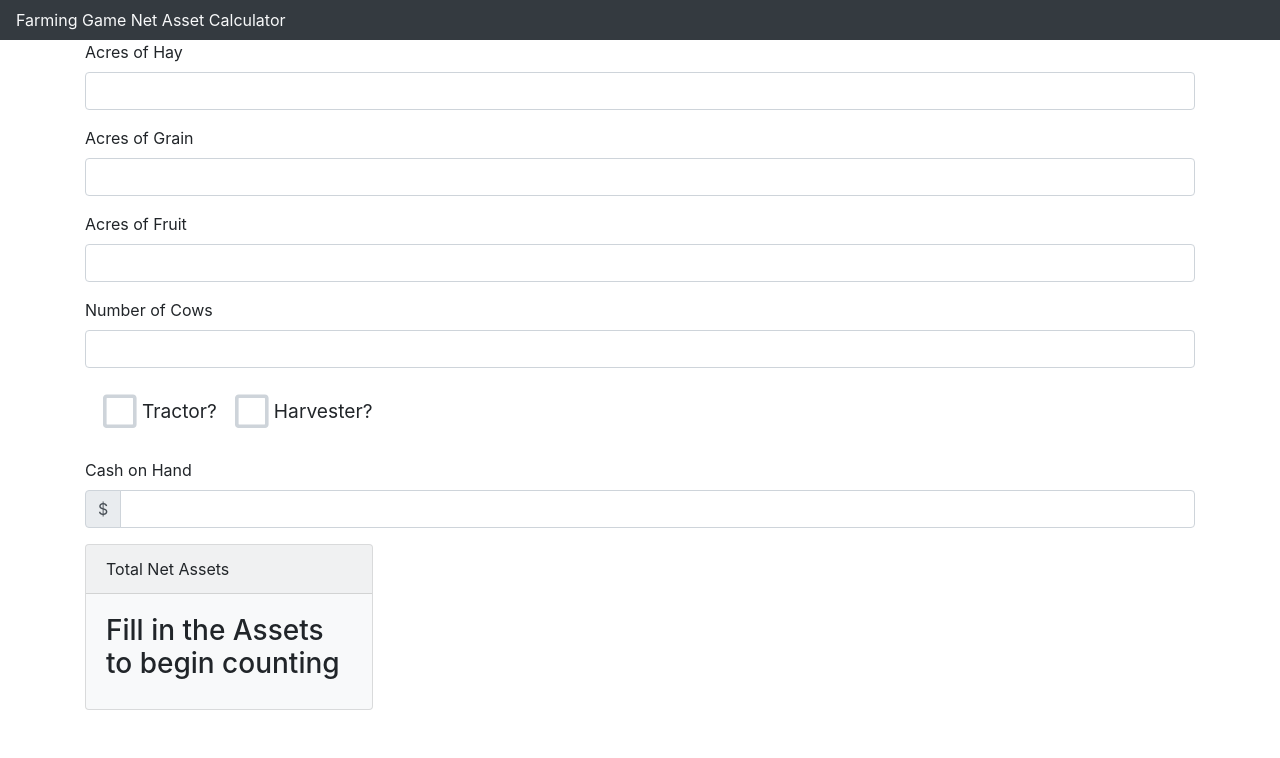
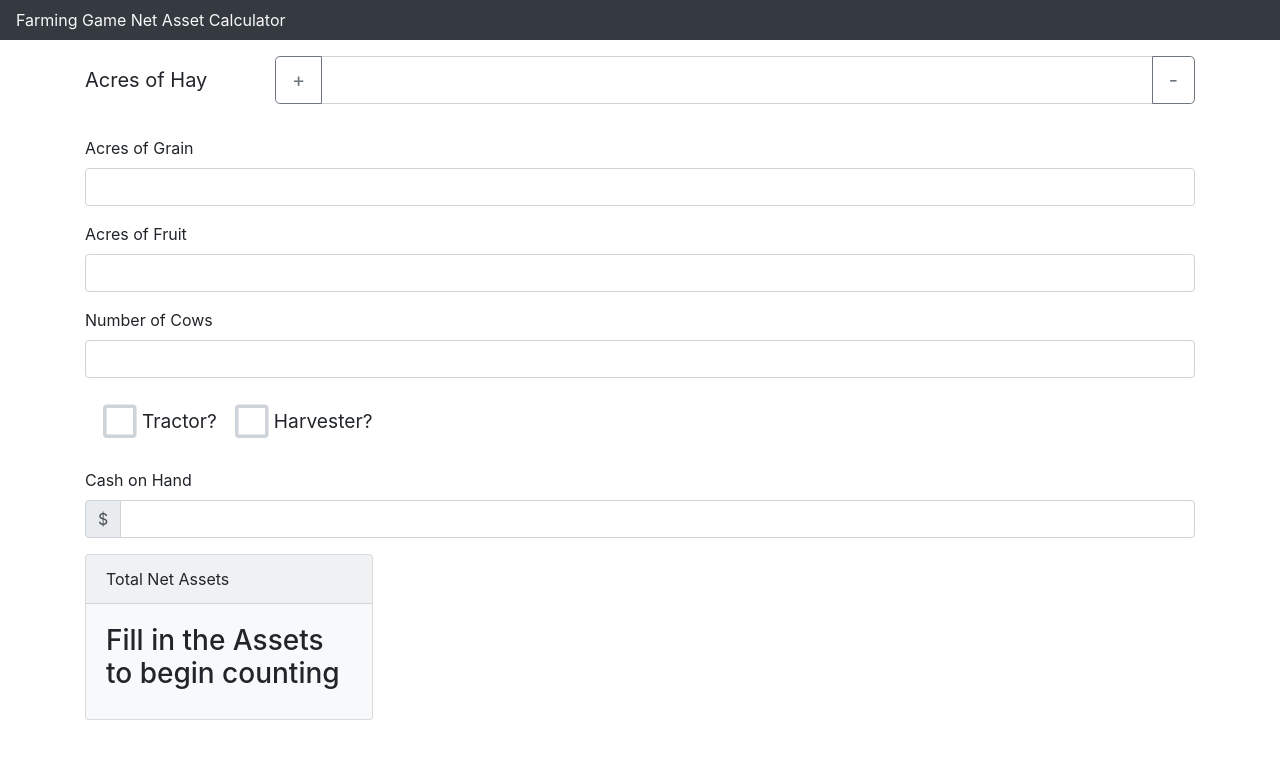
Before and after one commit to blairlierman/farming-game-calc, an Angular app: page / in a window 1280 px wide. Shown: the top 758 px of the page. Built offline with nearby package versions, Linux system fonts and the light colour scheme.

Commit message:
Add Plus/Minus buttons on each end of the spinner Set the styling for each of the elements

```diff
--- a/src/app/input-spinner/input-spinner.component.html
+++ b/src/app/input-spinner/input-spinner.component.html
@@ -1,7 +1,15 @@
-<div class="form-group">
-  <label for="hayAcres">{{label}}</label>
-  <input type="number" class="form-control"
-    id="hayAcres" #hayAcres
-    min="0" step="{{step}}"
-    (input)="onInputChanged(hayAcres.value)">
+<div class="form-group row">
+  <label for={{id}} class="col-sm-2 col-form-label col-form-label-lg my-3">{{label}}</label>
+  <div class="input-group input-group-lg my-3 col-sm-10">
+    <div class="input-group-prepend">
+      <button class="btn btn-outline-secondary" type="button" id="button-plus">+</button>
+    </div>
+    <input type="number" class="form-control"
+      id={{id}} #spinner
+      min="0" step="{{step}}"
+      (input)="onInputChanged(spinner.value)">
+      <div class="input-group-append">
+        <button class="btn btn-outline-secondary" type="button" id="button-minus">-</button>
+      </div>
+  </div>
 </div>
```
